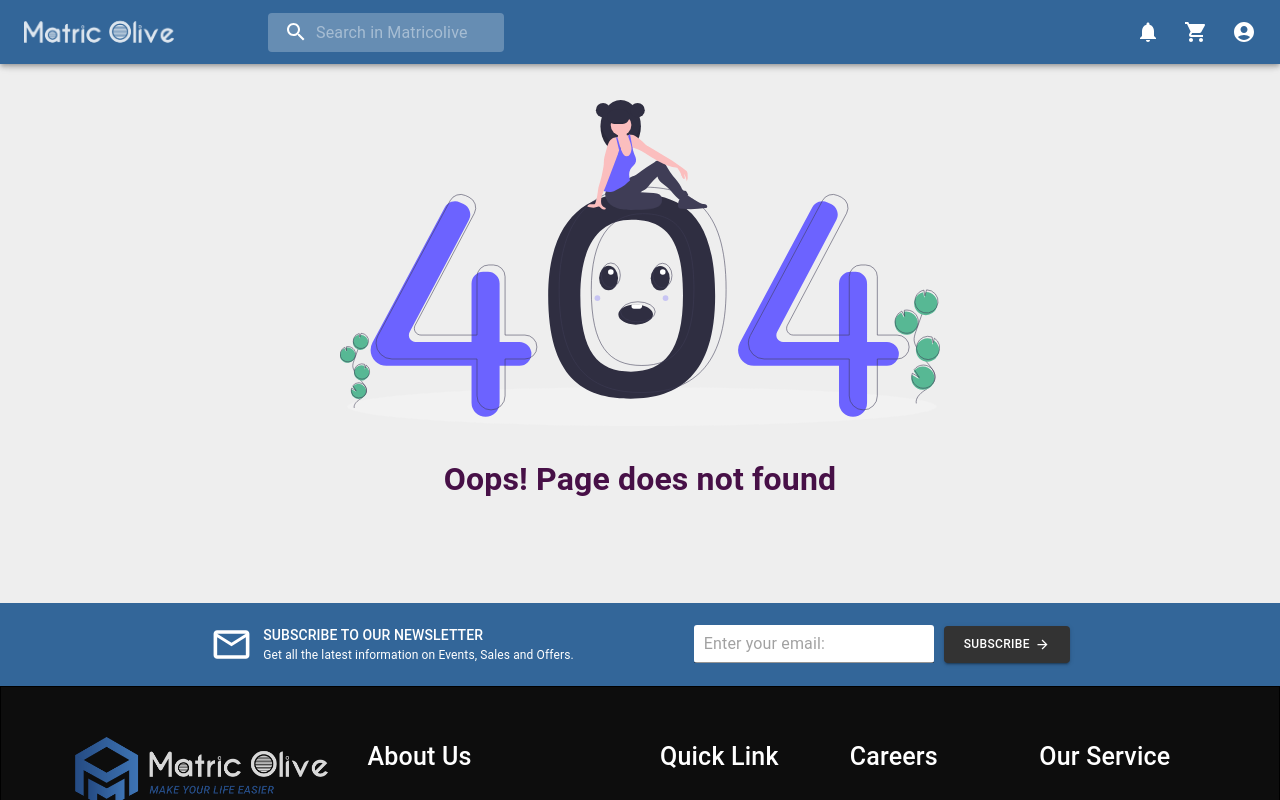
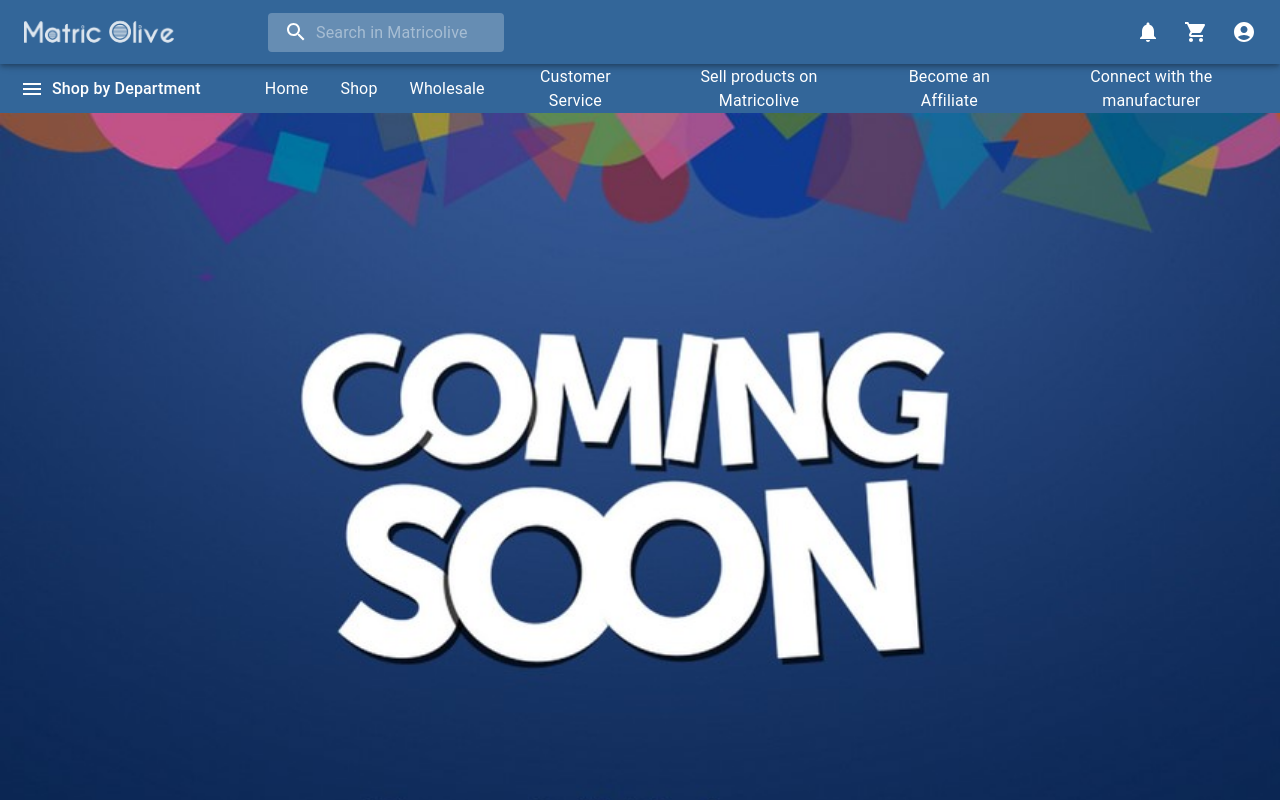
Before and after one commit to Rakibul-Hasan-max/Matricolive, a React (Create React App) app: page /customer-service in a window 1280 px wide. Shown: the top 800 px of the page. Built offline with nearby package versions, Linux system fonts and the light colour scheme.

Commit message:
new button add

```diff
--- /dev/null
+++ b/src/Pages/BecomeAffiliate/BecomeAffiliate.js
@@ -0,0 +1,16 @@
+import { Box } from "@mui/system";
+import image from "../../images/coming-soon.jpg";
+import Dense from "../Components/Dense/Dense";
+
+const BecomeAffiliate = () => {
+  return (
+    <Box>
+      <Dense />
+      <Box>
+        <img src={image} alt="" style={{ width: "100%", maxHeight: "100%" }} />
+      </Box>
+    </Box>
+  );
+};
+
+export default BecomeAffiliate;
--- a/src/Pages/Components/Dense/Dense.js
+++ b/src/Pages/Components/Dense/Dense.js
@@ -20,14 +20,39 @@ export default function Dense() {
               variant="body1"
               color="inherit"
               component="div"
-              sx={{ marginRight: 3 }}
+              sx={{ marginRight: 4 }}
             >
               Home
             </Typography>
           </NavLink>
           <NavLink to="/shop" style={{ textDecoration: "none", color: "#fff" }}>
-            <Typography variant="body1" color="inherit" component="div">
+            <Typography variant="body1" color="inherit" component="div" sx={{ marginRight: 4 }}>
               Shop
+            </Typography>
+          </NavLink>
+          <NavLink to="/wholesale" style={{ textDecoration: "none", color: "#fff" }}>
+            <Typography variant="body1" color="inherit" component="div" sx={{ marginRight: 4 }}>
+              Wholesale
+            </Typography>
+          </NavLink>
+          <NavLink to="/customer-service" style={{ textDecoration: "none", color: "#fff" }}>
+            <Typography variant="body1" color="inherit" component="div" sx={{ marginRight: 4 }}>
+              Customer Service
+            </Typography>
+          </NavLink>
+          <NavLink to="/sell-products" style={{ textDecoration: "none", color: "#fff" }}>
+            <Typography variant="body1" color="inherit" component="div" sx={{ marginRight: 4 }}>
+              Sell products on Matricolive
+            </Typography>
+          </NavLink>
+          <NavLink to="/become-affiliate" style={{ textDecoration: "none", color: "#fff" }}>
+            <Typography variant="body1" color="inherit" component="div" sx={{ marginRight: 4 }}>
+              Become an Affiliate
+            </Typography>
+          </NavLink>
+          <NavLink to="/manufacturer" style={{ textDecoration: "none", color: "#fff" }}>
+            <Typography variant="body1" color="inherit" component="div" >
+              Connect with the manufacturer
             </Typography>
           </NavLink>
         </Toolbar>
--- /dev/null
+++ b/src/Pages/CustomerService/CustomerService.js
@@ -0,0 +1,16 @@
+import { Box } from "@mui/system";
+import image from "../../images/coming-soon.jpg";
+import Dense from "../Components/Dense/Dense";
+
+const CustomerService = () => {
+  return (
+    <Box>
+      <Dense />
+      <Box>
+        <img src={image} alt="" style={{ width: "100%", maxHeight: "100%" }} />
+      </Box>
+    </Box>
+  );
+};
+
+export default CustomerService;
--- a/src/Pages/Details/Details.js
+++ b/src/Pages/Details/Details.js
@@ -1,10 +1,12 @@
 import { Typography } from "@mui/material";
 import { Box } from "@mui/system";
+import image from '../../images/coming-soon.jpg';
 
 const Details = () => {
   return (
     <Box>
       <Box sx={{mt: 5}}>
+        <img src={image} alt="" style={{ width: "100%", maxHeight: "100%" }} />
         <Typography variant="body1">Product details coming soon...</Typography>
       </Box>
       <Box sx={{ textAlign: "left", mx: "10%", my: 5}}>
--- /dev/null
+++ b/src/Pages/Manufacturer/Manufacturer.js
@@ -0,0 +1,16 @@
+import { Box } from "@mui/system";
+import image from "../../images/coming-soon.jpg";
+import Dense from "../Components/Dense/Dense";
+
+const Manufacturer = () => {
+  return (
+    <Box>
+      <Dense />
+      <Box>
+        <img src={image} alt="" style={{ width: "100%", maxHeight: "100%" }} />
+      </Box>
+    </Box>
+  );
+};
+
+export default Manufacturer;
--- /dev/null
+++ b/src/Pages/SellProducts/SellProducts.js
@@ -0,0 +1,16 @@
+import { Box } from "@mui/system";
+import image from "../../images/coming-soon.jpg";
+import Dense from "../Components/Dense/Dense";
+
+const SellProducts = () => {
+  return (
+    <Box>
+      <Dense />
+      <Box>
+        <img src={image} alt="" style={{ width: "100%", maxHeight: "100%" }} />
+      </Box>
+    </Box>
+  );
+};
+
+export default SellProducts;
--- /dev/null
+++ b/src/Pages/Wholesale/Wholesale.js
@@ -0,0 +1,16 @@
+import { Box } from "@mui/system";
+import image from "../../images/coming-soon.jpg";
+import Dense from "../Components/Dense/Dense";
+
+const Wholesale = () => {
+  return (
+    <Box>
+      <Dense />
+      <Box>
+        <img src={image} alt="" style={{ width: "100%", maxHeight: "100%" }} />
+      </Box>
+    </Box>
+  );
+};
+
+export default Wholesale;
```
Also changed, not shown: src/Routes/Routes.js (+25 -0 lines), src/images/coming-soon.jpg (added).
